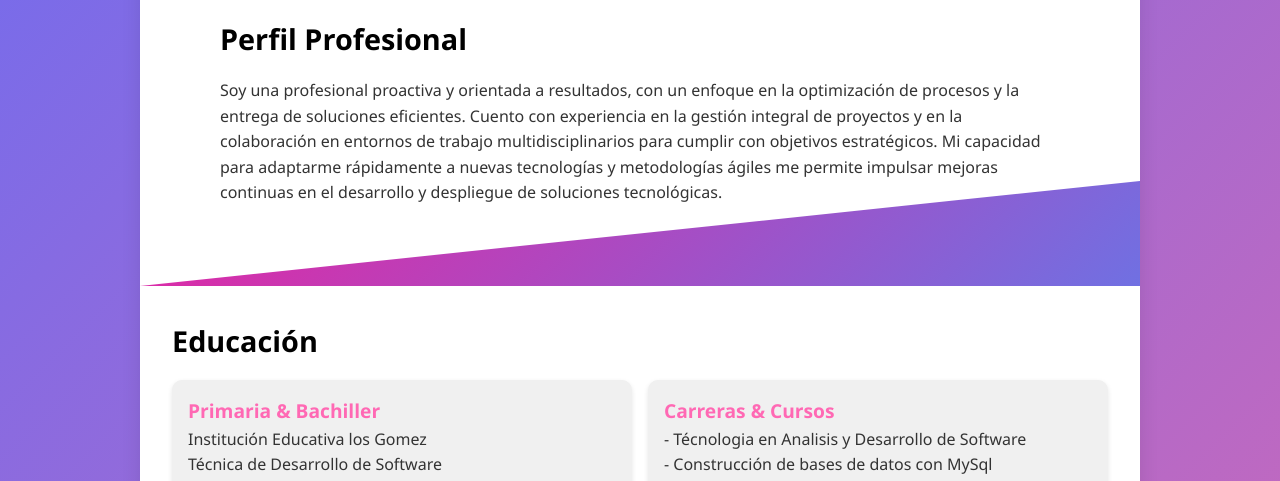
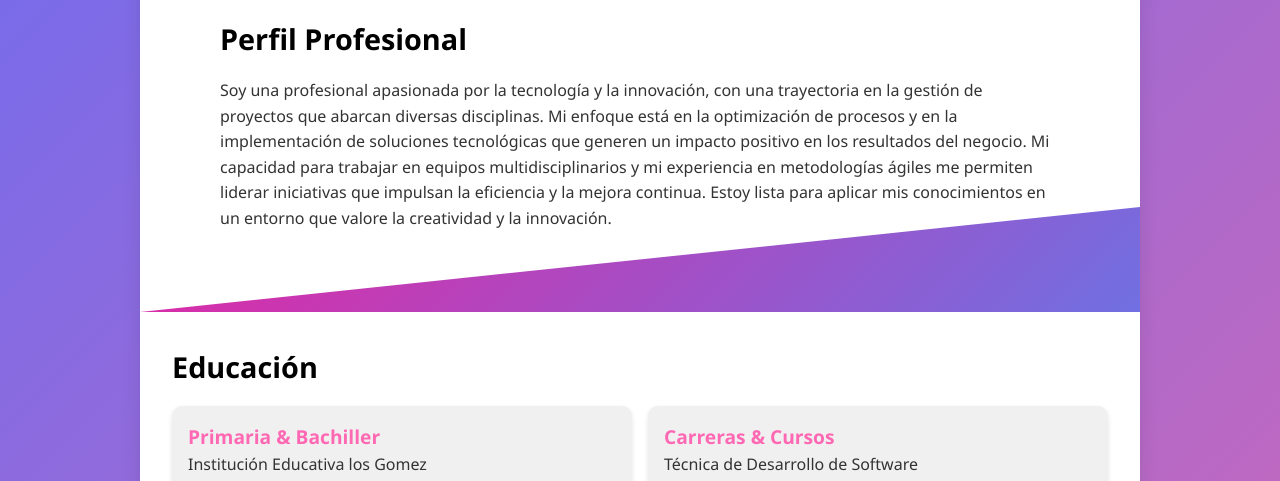
Before and after one commit to 333mari/my_hv, a plain HTML site: page index.html in a window 1280 px wide. Shown: the part 310-791 px from the top of the page. Drawn offline with Linux system fonts and the light colour scheme.

Commit message:
Modificacion de estudios

```diff
--- a/index.html
+++ b/index.html
@@ -26,14 +26,15 @@
         <div class="professional-profile-content">
           <h2>Perfil Profesional</h2>
           <p>
-            Soy una profesional proactiva y orientada a resultados, con un
-            enfoque en la optimización de procesos y la entrega de soluciones
-            eficientes. Cuento con experiencia en la gestión integral de
-            proyectos y en la colaboración en entornos de trabajo
-            multidisciplinarios para cumplir con objetivos estratégicos. Mi
-            capacidad para adaptarme rápidamente a nuevas tecnologías y
-            metodologías ágiles me permite impulsar mejoras continuas en el
-            desarrollo y despliegue de soluciones tecnológicas.
+            Soy una profesional apasionada por la tecnología y la innovación,
+            con una trayectoria en la gestión de proyectos que abarcan diversas
+            disciplinas. Mi enfoque está en la optimización de procesos y en la
+            implementación de soluciones tecnológicas que generen un impacto
+            positivo en los resultados del negocio. Mi capacidad para trabajar
+            en equipos multidisciplinarios y mi experiencia en metodologías
+            ágiles me permiten liderar iniciativas que impulsan la eficiencia y
+            la mejora continua. Estoy lista para aplicar mis conocimientos en un
+            entorno que valore la creatividad y la innovación.
           </p>
         </div>
       </section>
@@ -44,19 +45,18 @@
           <div class="education-item">
             <h3>Primaria & Bachiller</h3>
             <p>Institución Educativa los Gomez</p>
-            <p>Técnica de Desarrollo de Software</p>
             <p>2015 - 2017</p>
           </div>
           <div class="education-item">
             <h3>Carreras & Cursos</h3>
-            <p>- Técnologia en Analisis y Desarrollo de Software</p>
+            <p>Técnica de Desarrollo de Software</p>
             <p>- Construcción de bases de datos con MySql</p>
             <p>- Fundamentos básicos en programación Java</p>
             <p>
               - Programación de formularios en Java utilizando entornos
               integrados de desarrollo
             </p>
-            <p>2023 - 2025</p>
+            <p>2022 - 2025</p>
           </div>
         </div>
       </section>
```
